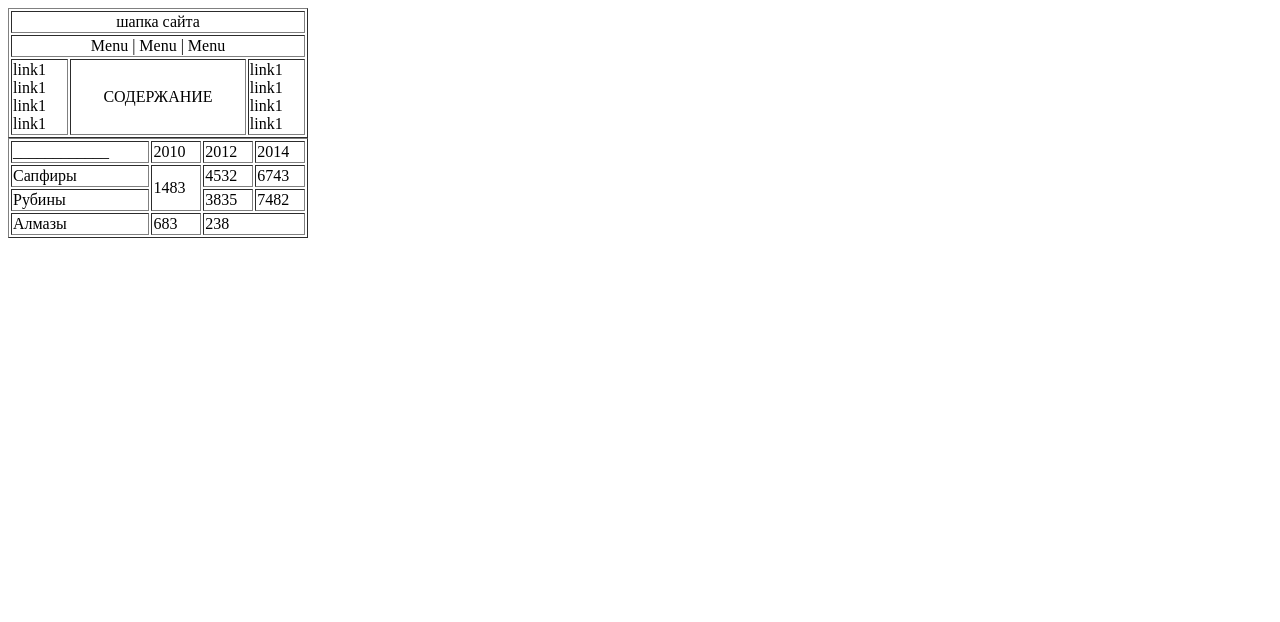
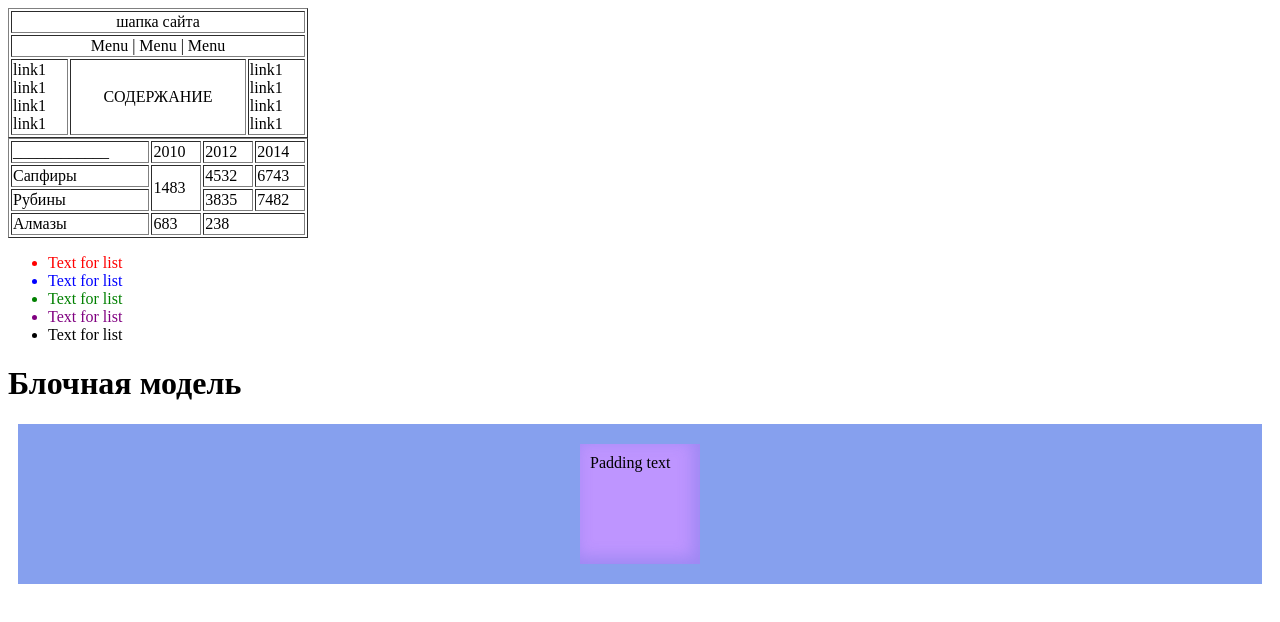
Before and after one commit to DariaGubareva24/personal.GubarevaD, a plain HTML site: page Lesson_4/index.html in a window 1280 px wide. Drawn offline with Linux system fonts and the light colour scheme.

Commit message:
Made a half of RESUME

```diff
--- a/Lesson_4/index.html
+++ b/Lesson_4/index.html
@@ -20,7 +20,7 @@
 
         <tr>
             <td>
-                <ul>
+                <ul class="table1">
                     <li>link1</li>
                     <li>link1</li>
                     <li>link1</li>
@@ -30,7 +30,7 @@
             <td class="main">СОДЕРЖАНИЕ</td>
 
             <td>
-                <ul>
+                <ul class="table2">
                     <li>link1</li>
                     <li>link1</li>
                     <li>link1</li>
@@ -66,6 +66,18 @@
 
         </tr>
     </table>
+    <div>
+        <ul>
+            <li class="list1">Text for list</li>
+            <li class="list2">Text for list</li>
+            <li class="list3">Text for list</li>
+            <li class="list4">Text for list</li>
+            <li class="list5">Text for list</li>
+        </ul>
+    </div>
+    <h1>Блочная модель</h1>
+    <div class="box">
+        <div class="box2">Padding text</div>
+    </div>
 </body>
-
 </html>
--- a/Lesson_4/style.css
+++ b/Lesson_4/style.css
@@ -10,7 +10,13 @@
     text-align: center;
 }
 
-ul {
+.table1 {
+    list-style-type: none;
+    margin: 0;
+    padding: 0;
+}
+
+.table2 {
     list-style-type: none;
     margin: 0;
     padding: 0;
@@ -19,3 +25,42 @@ ul {
 .main {
     text-align: center
 }
+
+.list1 {
+    color: red
+}
+
+.list2 {
+    color: blue
+}
+
+.list3 {
+    color: green
+}
+
+.list4 {
+    color: purple
+}
+
+.list5 {
+    color: black
+}
+
+.box {
+    background-color: rgb(134, 160, 238);
+    padding: 20px;
+    margin: 10px;
+}
+
+.box .box2 {
+    background-color: rgb(190, 149, 255);
+    width: 100px;
+    height: 100px;
+    padding: 10px;
+
+    margin-left: auto;
+    margin-right: auto;
+    -webkit-box-shadow: -5px -5px 15px 2px rgba(63, 99, 208, 0.25) inset;
+-moz-box-shadow: -5px -5px 15px 2px rgba(63, 99, 208, 0.25) inset;
+box-shadow: -5px -5px 15px 2px rgba(63, 99, 208, 0.25) inset;
+}
--- /dev/null
+++ b/Lesson_4/style1.css
@@ -0,0 +1,6 @@
+li {
+    list-style-type: none;
+}
+img {
+    max-width: 400px;
+}
```
Also changed, not shown: Lesson_4/index1.html (added, +50 -0 lines), index.html (+2 -0 lines), Lesson_4/Cinderblock-the-Fat-Cat-Workout-Video-Mental-Floss.jpg (added).
